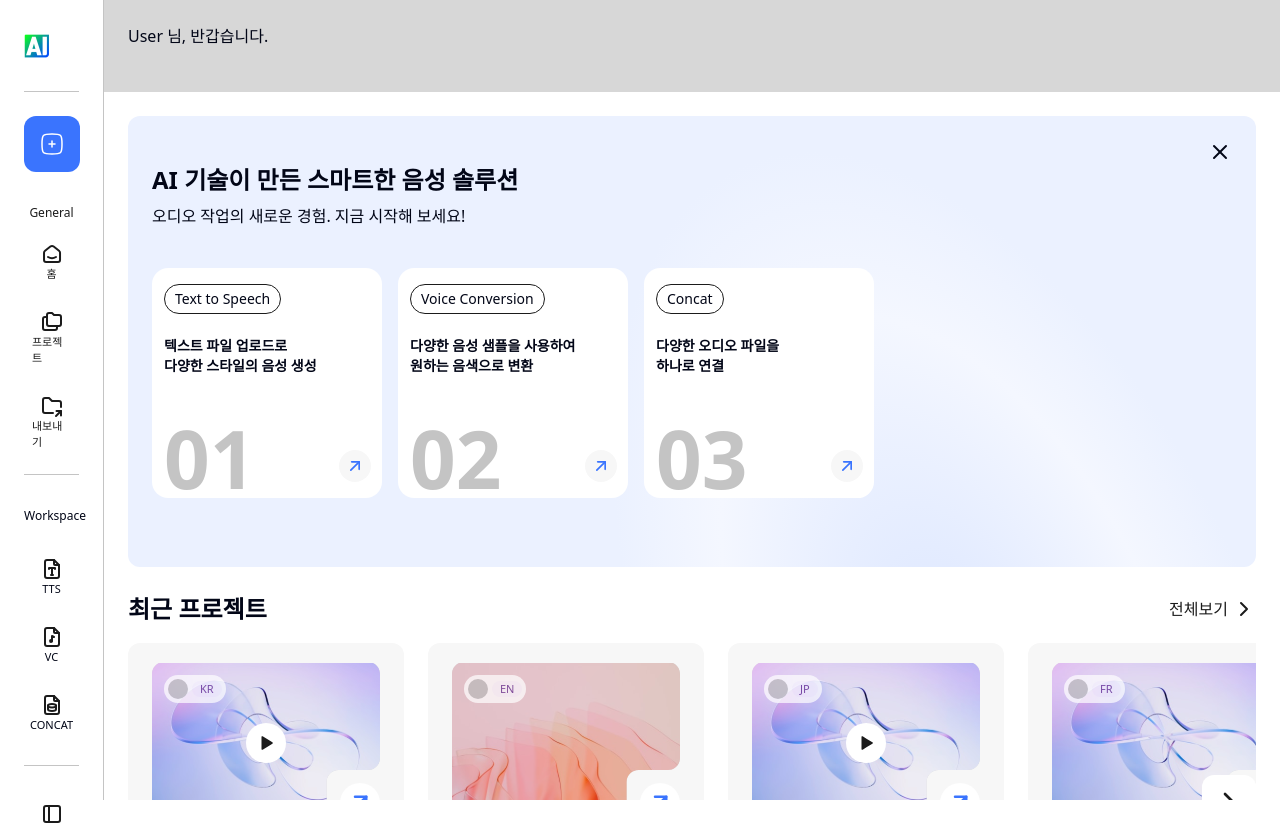
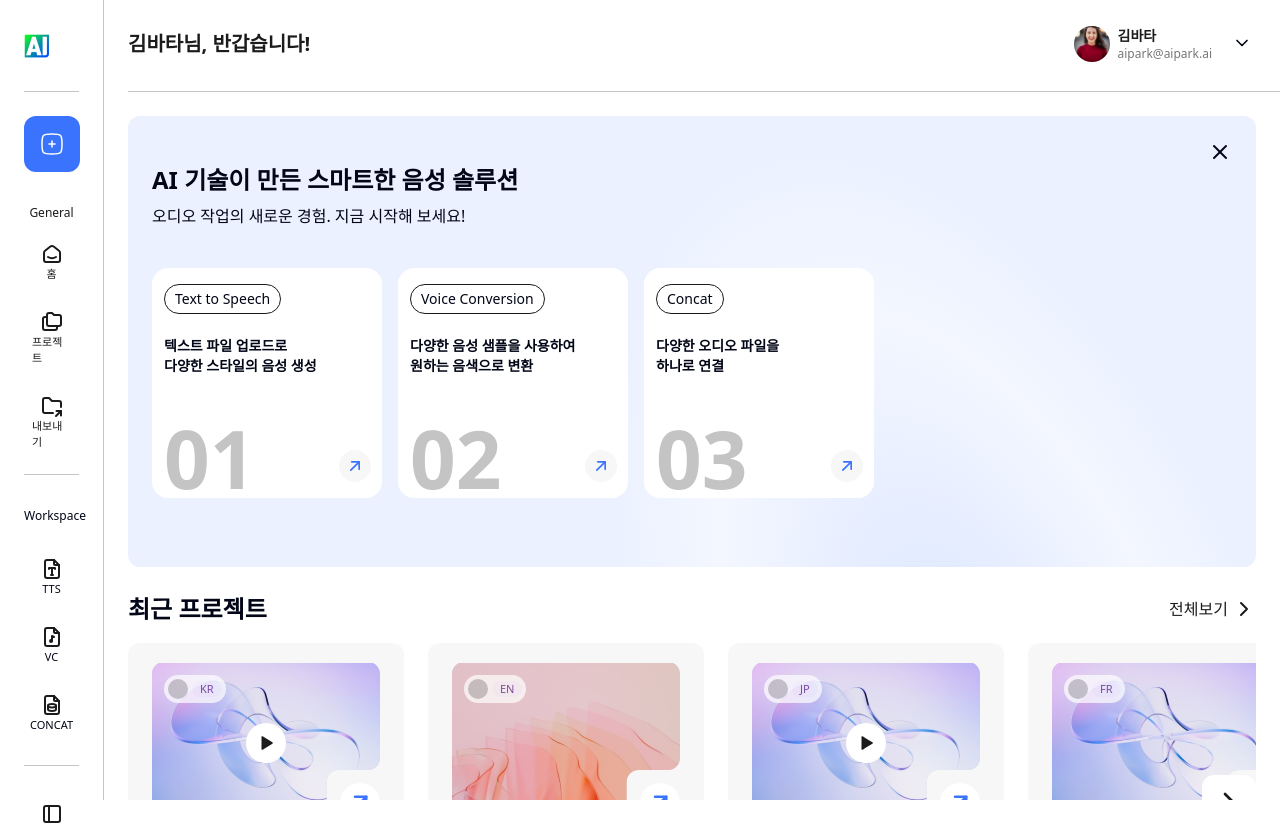
Before and after one commit to popomance-team4-dev/final-fe-team4-fork, a React (Vite) app: page /workspace in a window 1280 px wide. Built offline with nearby package versions, Linux system fonts and the light colour scheme; a web font is replaced by a local one.

Commit message:
[feat] 메인헤더 추가 #132

```diff
--- a/src/components/header/MainHeader.tsx
+++ b/src/components/header/MainHeader.tsx
@@ -0,0 +1,32 @@
+import ProfileDropdown from '@/components/dropdowns/ProfileDropdown';
+
+interface MainHeaderProps {
+  name: string;
+  email: string;
+  imageUrl?: string;
+  onMyPage: () => void;
+  onSignout: () => void;
+}
+
+export const MainHeader = ({ name, email, imageUrl, onMyPage, onSignout }: MainHeaderProps) => {
+  return (
+    <div className="flex items-center justify-between pt-[26px]">
+      <div className="space-y-2">
+        <div className="relative">
+          <p className="text-xl font-bold text-gray-900">{name}님, 반갑습니다!</p>
+        </div>
+      </div>
+      <div className="mr-6">
+        <ProfileDropdown
+          name={name}
+          email={email}
+          imageUrl={imageUrl}
+          onMyPage={onMyPage}
+          onSignout={onSignout}
+        />
+      </div>
+    </div>
+  );
+};
+
+export default MainHeader;
--- a/src/pages/WorkspacePage.tsx
+++ b/src/pages/WorkspacePage.tsx
@@ -1,8 +1,11 @@
 import { useState } from 'react';
 
+import MainHeader from '@/components/header/MainHeader';
 import { HistoryTable } from '@/components/workspace/HistoryTable';
 import HomePopup from '@/components/workspace/HomePopup';
 import RecentProject from '@/components/workspace/RecontProject';
+import jisuImage from '@/images/avatar/jisu.jpg';
+
 const WorkspacePage = () => {
   const [currentPlayingId, setCurrentPlayingId] = useState<string>();
 
@@ -59,9 +62,14 @@ const WorkspacePage = () => {
 
   return (
     <div>
-      <div className="p-6 bg-gray-200 h-[92px]">
-        {/* 환영 메시지 */}
-        <p>User 님, 반갑습니다.</p>
+      <div className="h-[92px] ml-6 border-b">
+        <MainHeader
+          name="김바타"
+          email="aipark@aipark.ai"
+          imageUrl={jisuImage}
+          onMyPage={() => console.log('마이페이지')}
+          onSignout={() => console.log('로그아웃')}
+        />
       </div>
 
       <div className="px-6 pt-6">
```
